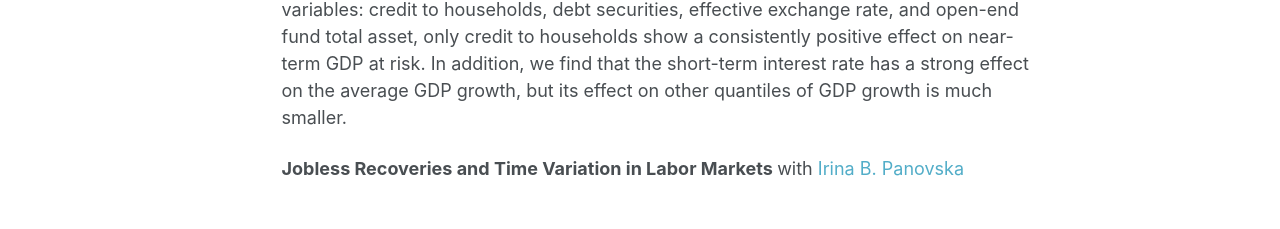
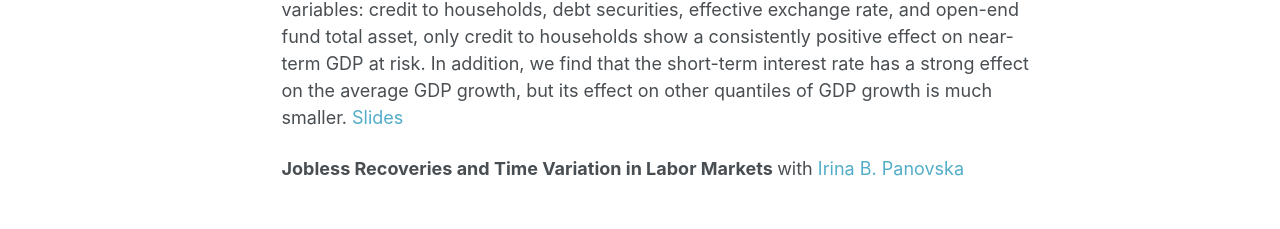
Before and after one commit to lichengzh/lichengzh.github.io, a Jekyll site: the page built from _pages/publications.md, in a window 1280 px wide. Shown: the part 936-1165 px from the top of the page. Built offline with Jekyll 4.4.1, drawn with Linux system fonts in a browser that asks for light colours.

Commit message:
Update publications.md

```diff
--- a/_pages/publications.md
+++ b/_pages/publications.md
@@ -7,7 +7,7 @@ permalink: /publications/
 Abstract: This paper studies the effect of monetary policy on investors' asset allocation decisions by using data on aggregated and disaggregated mutual fund flows. First, we find that following an expansionary monetary policy, both equity funds and bond funds receive large inflows. Specific to asset classes, investors move money from large-cap assets to mid-cap and small-cap assets in the near term and then shift assets from domestic to developed and emerging markets. This leads us to the hypothesis that equity investors become more risk-taking when the interest rate is low, we then test this with individual funds panel data, our results indeed confirm this hypothesis. By contrast, bond investors become more risk-averse and move money into highly safe investment-grade funds and diversified global funds. Furthermore, we offer empirical evidence that the Fed's long-lasting zero lower bound policy (ZLB) increases both equity investors' and bond investors' appetite for risk-taking, although it has a much greater impact on bond investors than equity investors. Bond investors change from being risk-averse during the normal interest rate period to  become risk-taking during the ZLB period. <br>
 
 <b>Monetary Policy, Financial Conditions and GDP at Risk</b> <br>
-Abstract: We empirically explore the interrelationship between monetary policy, financial conditions, and GDP growth based on cross-country panel data. Specifically, we apply the penalized quantile regression with fixed effects method to estimate the GDP growth distribution, and estimate impulse responses of financial conditions to monetary policy, GDP growth distribution to financial conditions and short-term interest rates through the smooth local projections. Our results suggest that the financial conditions play an important role in monetary policy transmission and offer a strong signal on the tail outcomes of GDP growth. Following a contractionary monetary policy shock, the overall financial conditions become tight, and tight financial conditions have significant negative effects on the future GDP growth. However, when considering specific financial conditions variables: credit to households, debt securities, effective exchange rate, and open-end fund total asset, only credit to households show a consistently positive effect on near-term GDP at risk. In addition, we find that the short-term interest rate has a strong effect on the average GDP growth, but its effect on other quantiles of GDP growth is much smaller. <br>
+Abstract: We empirically explore the interrelationship between monetary policy, financial conditions, and GDP growth based on cross-country panel data. Specifically, we apply the penalized quantile regression with fixed effects method to estimate the GDP growth distribution, and estimate impulse responses of financial conditions to monetary policy, GDP growth distribution to financial conditions and short-term interest rates through the smooth local projections. Our results suggest that the financial conditions play an important role in monetary policy transmission and offer a strong signal on the tail outcomes of GDP growth. Following a contractionary monetary policy shock, the overall financial conditions become tight, and tight financial conditions have significant negative effects on the future GDP growth. However, when considering specific financial conditions variables: credit to households, debt securities, effective exchange rate, and open-end fund total asset, only credit to households show a consistently positive effect on near-term GDP at risk. In addition, we find that the short-term interest rate has a strong effect on the average GDP growth, but its effect on other quantiles of GDP growth is much smaller. [Slides](http://lichengzh.github.io/files/Slides2.pdf) <br>
 
 <b>Jobless Recoveries and Time Variation in Labor Markets </b> with  [Irina B. Panovska](https://irinapanovska.com)
 <br>
```
